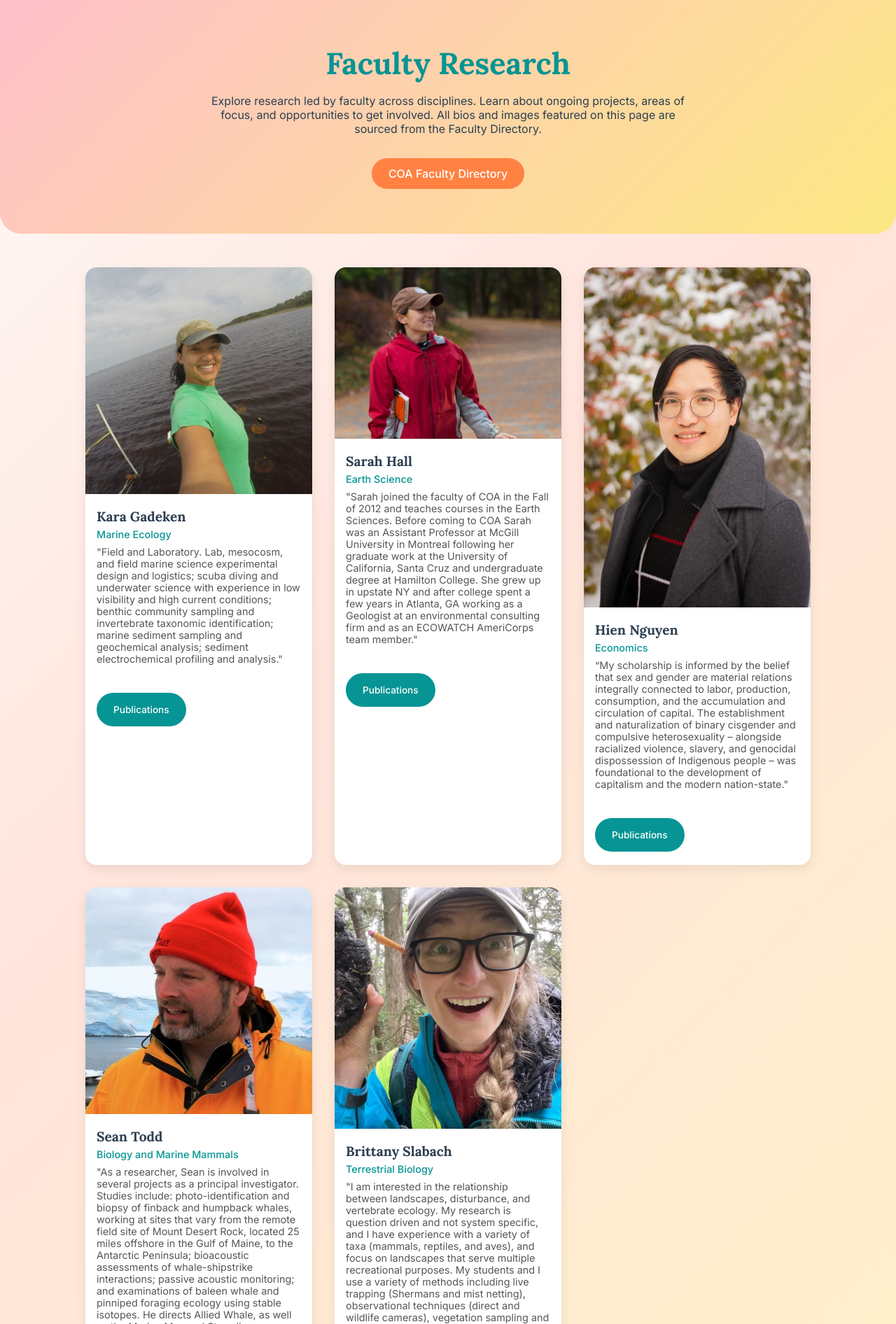
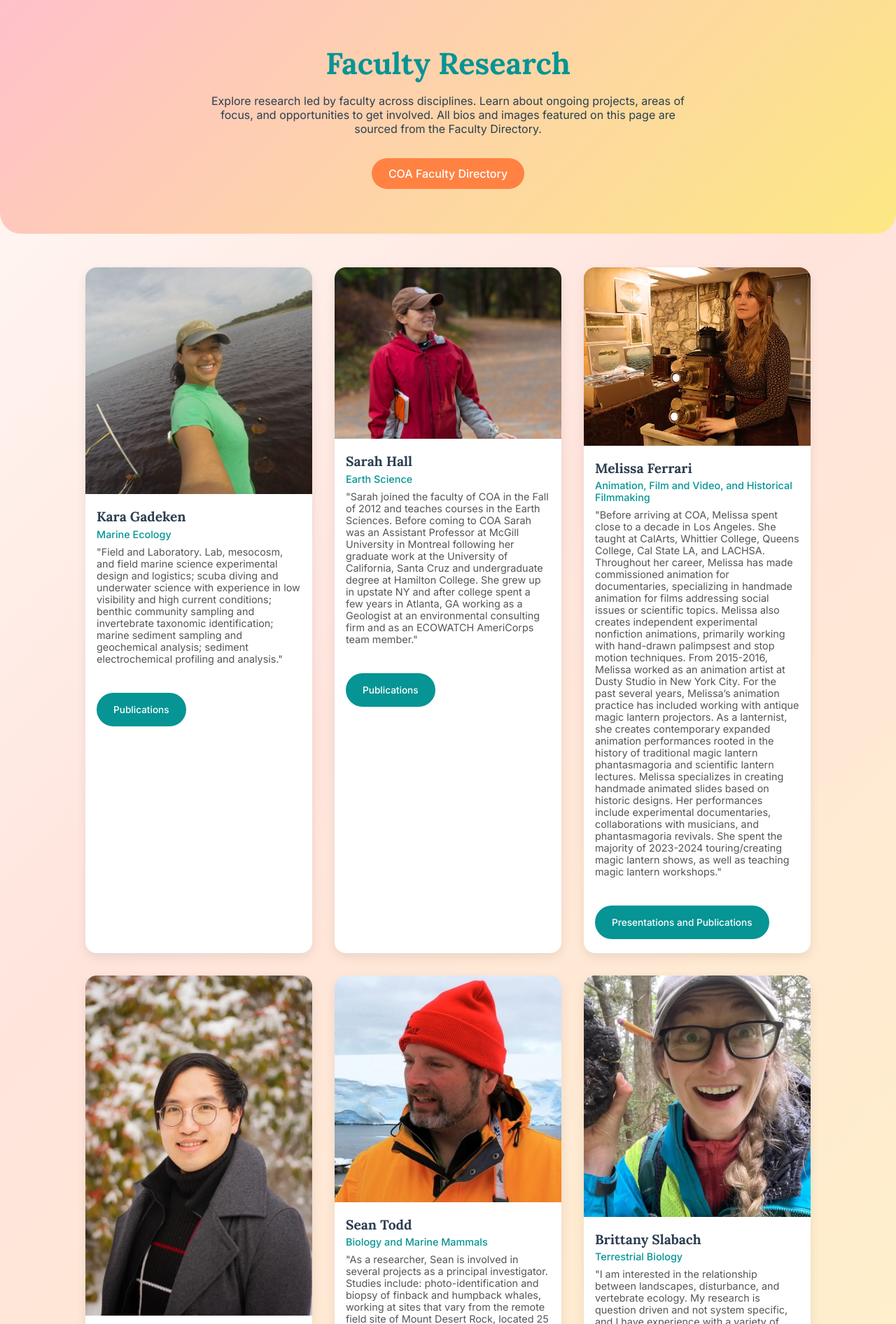
Before and after one commit to francesleduke/SOAR-Database, a Flask app: page /opportunities/research in a window 1280 px wide. Shown: the part 66-1958 px from the top of the page at 70% size. Run offline with Flask 3, Linux system fonts and the light colour scheme.

Commit message:
Add faculty member to page

```diff
--- a/templates/faculty_research.html
+++ b/templates/faculty_research.html
@@ -50,6 +50,20 @@
     </div>
 
     <div class="faculty-card">
+        <img src="{{ url_for('static', filename='melissa.png') }}">
+            <h2>Melissa Ferrari</h2>
+        <p class="field">Animation, Film and Video, and Historical Filmmaking</p>
+        <p>
+            "Before arriving at COA, Melissa spent close to a decade in Los Angeles. She taught at CalArts, Whittier College, Queens College, Cal State LA, and LACHSA. Throughout her career, Melissa has made commissioned animation for documentaries, specializing in handmade animation for films addressing social issues or scientific topics. Melissa also creates independent experimental nonfiction animations, primarily working with hand-drawn palimpsest and stop motion techniques. From 2015-2016, Melissa worked as an animation artist at Dusty Studio in New York City.
+
+            For the past several years, Melissa’s animation practice has included working with antique magic lantern projectors. As a lanternist, she creates contemporary expanded animation performances rooted in the history of traditional magic lantern phantasmagoria and scientific lantern lectures. Melissa specializes in creating handmade animated slides based on historic designs. Her performances include experimental documentaries, collaborations with musicians, and phantasmagoria revivals. She spent the majority of 2023-2024 touring/creating magic lantern shows, as well as teaching magic lantern workshops."
+        <p>
+            <a href="https://www.melissaferrari.com/scholarship" target="_blank" class="faculty-publication-button">
+                Presentations and Publications</a>
+        </p>
+    </div>
+
+    <div class="faculty-card">
         <img src="{{ url_for('static', filename='hien.jpg') }}">
         <h2>Hien Nguyen</h2>
         <p class="field">Economics</p>
```
Also changed, not shown: static/melissa.png (added).
